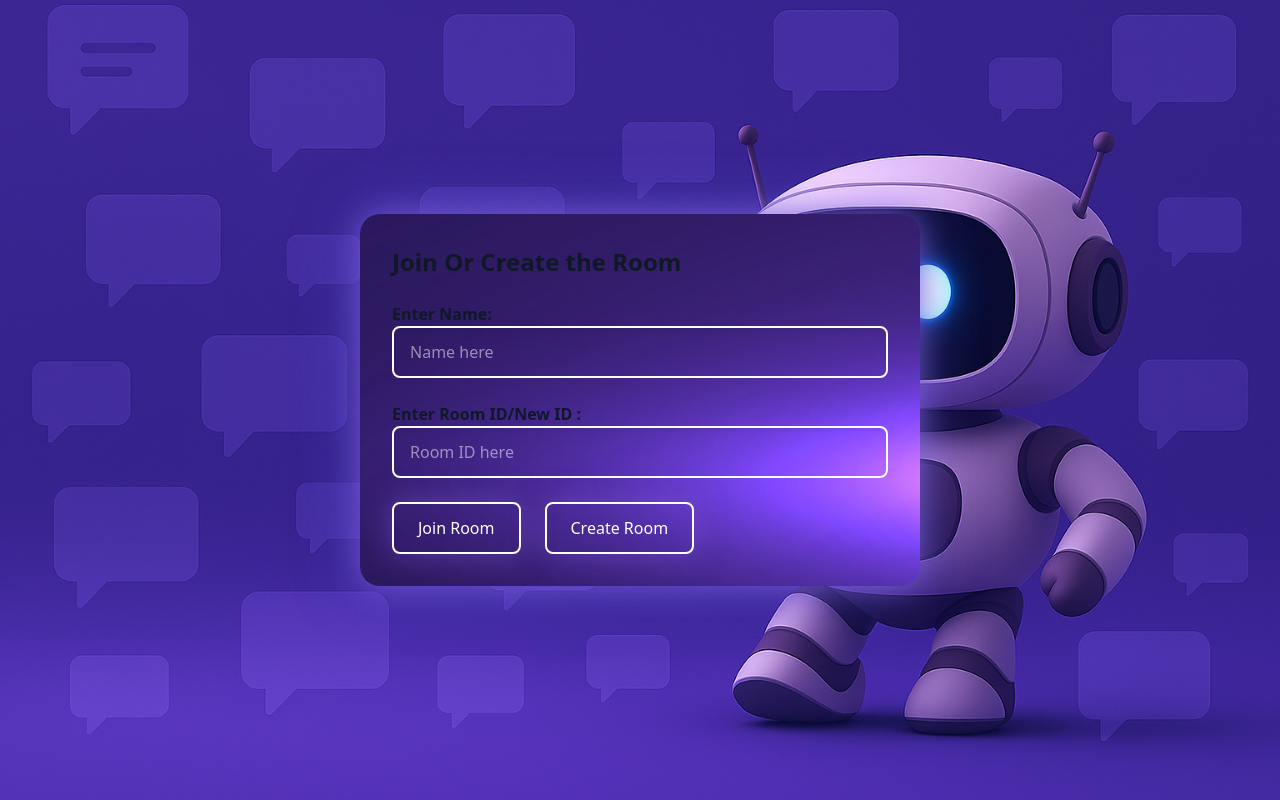
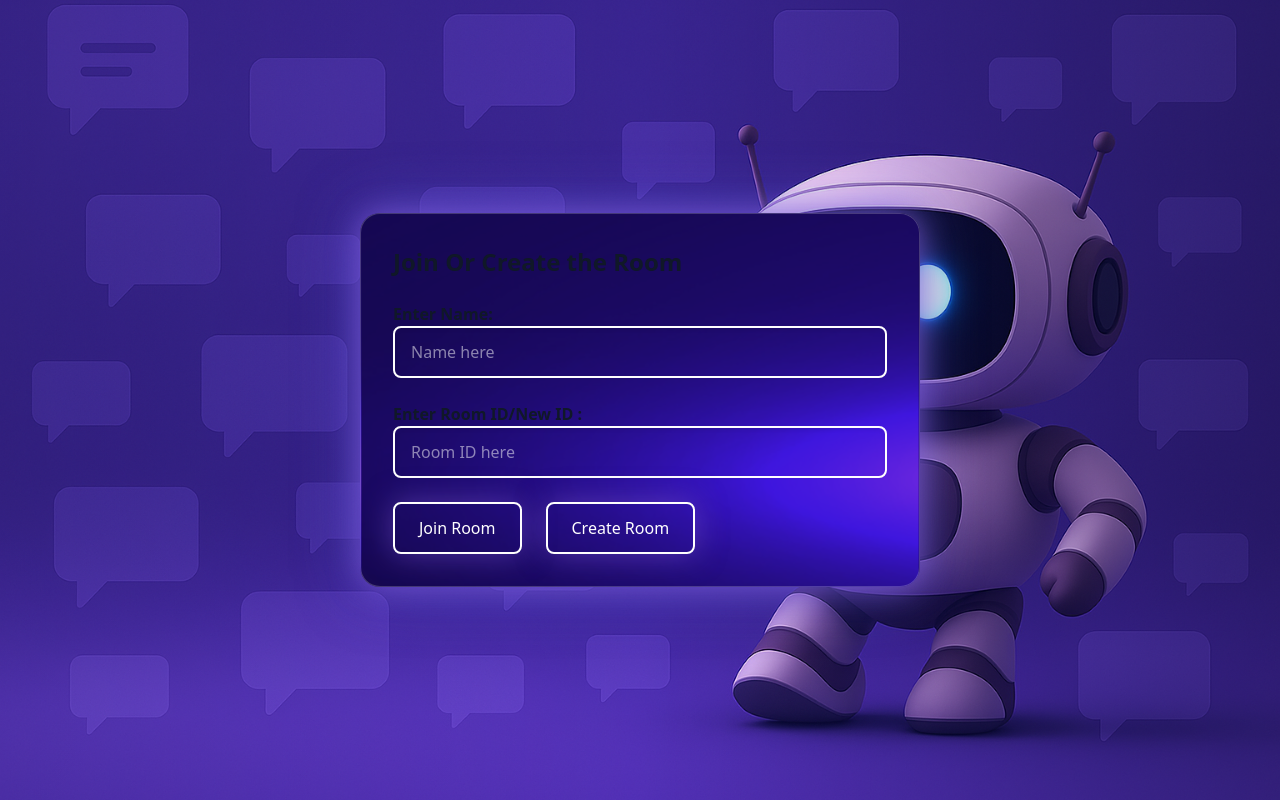
Before and after one commit to sudhirskp/chatApp, a React (Vite) app in the folder frontend/: page / in a window 1280 px wide. Built offline with nearby package versions, Linux system fonts and the light colour scheme.

Commit message:
Enhance RoomJC component styling and layout; improve background handling and add gradient overlay for better visual appeal

```diff
--- a/frontend/src/components/RoomJC.jsx
+++ b/frontend/src/components/RoomJC.jsx
@@ -79,24 +79,28 @@ const navigate = useNavigate();
     return (
 
       <div
-        className="min-h-screen flex items-center justify-center px-4 py-8 sm:px-6 lg:px-10 bg-gray-100 dark:bg-gray-800"
+      className="relative isolate min-h-screen flex items-center justify-center px-4 py-8 sm:px-6 lg:px-10 overflow-hidden bg-gray-100 dark:bg-gray-800"
         style={{
           backgroundImage: "url('robu-4-icon.png')",
-                //background: "linear-gradient(135deg, rgb(63, 94, 251), rgb(252, 70, 107))",
           backgroundSize: "cover",
           backgroundPosition: "center",
+          backgroundRepeat: "no-repeat",
         }}
 
 
       >
+        <div
+        aria-hidden="true"
+        className="pointer-events-none absolute inset-0 bg-gradient-to-r from-black/10 via-black/0 to-black/25"
+        />
 
         <div
-              className="w-full max-w-[560px] p-5 sm:p-8 rounded-2xl shadow-2xl bg-gray-100 dark:bg-gray-800 hover:border-4 hover:border-purple-300 hover:brightness-110 dark:hover:border-pink-300"
+          className="relative z-10 w-full max-w-[560px] p-5 sm:p-8 rounded-2xl shadow-2xl bg-[rgba(57,32,110,0.92)] border border-white/20 hover:border-purple-300 dark:hover:border-pink-300"
           style={{
             backgroundImage: "url('image.png') ",
             backgroundSize: "cover",
           backgroundPosition: "center",
-                    //background:'transparent',
+            backgroundBlendMode: "overlay",
             boxShadow: "0 0 30px rgba(128, 90, 213, 0.7), 0 0 60px rgba(99, 102, 241, 0.5)",
             borderRadius: "20px",
           }}
```
Lines whose indentation alone changed are shown as unchanged.
